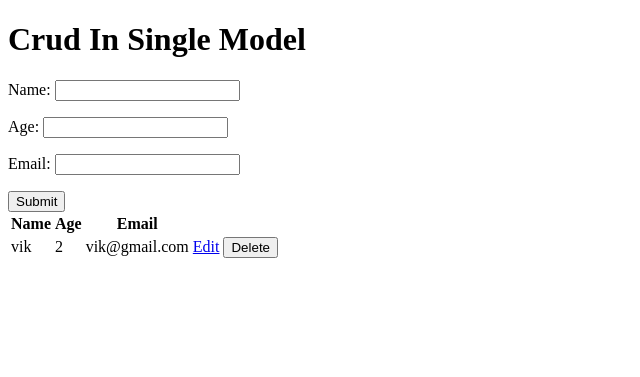
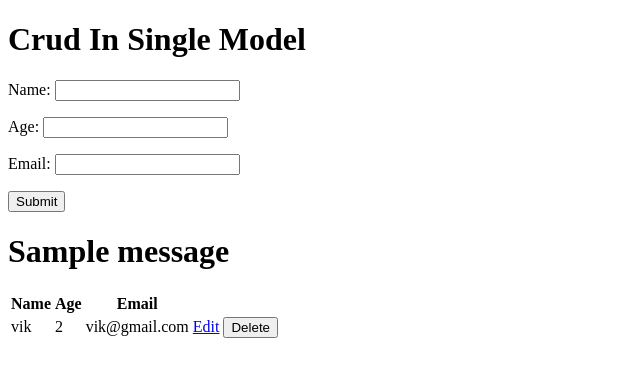
Before and after one commit to vikrant-jadhav-github/django_training, a Django app: page / in a window 1280 px wide. Shown: the top 377 px of the page, without its empty margins (0-640 px from the left). Run offline with Django 4.2, Linux system fonts and the light colour scheme; data comes from the database, SQL or seed files in the repository; both versions use the stored data as it was after the commit; one stand-in notice (Sample message) is shown.

Commit message:
messages in django
# Done with messages

```diff
--- a/crud_in_single_model/enroll/templates/enroll/Home.html
+++ b/crud_in_single_model/enroll/templates/enroll/Home.html
@@ -17,6 +17,13 @@
                 {{form.as_p}}
                 <input type="submit" value="Submit">
             </form>
+
+            {% if messages %}
+            {% for message in messages %}
+            <h1>{{message}}</h1>
+            {% endfor %}
+            {% endif %}
+
         </div>
 
         <div class="showpeople">
--- a/crud_in_single_model/enroll/views.py
+++ b/crud_in_single_model/enroll/views.py
@@ -2,6 +2,7 @@ from django.shortcuts import render
 from .forms import PersonForm
 from .models import Person
 from django.http import HttpResponseRedirect
+from django.contrib import messages
 # Create your views here.
 
 def home(request):
@@ -11,6 +12,7 @@ def home(request):
         if form.is_valid():
             form.save()
             form = PersonForm()
+            messages.success(request, 'Data inserted successfully')
     else:
         form = PersonForm()
     return render(request, 'enroll/home.html', {'form':form, 'data' : data})
```
Also changed, not shown: crud_in_single_model/db.sqlite3.
